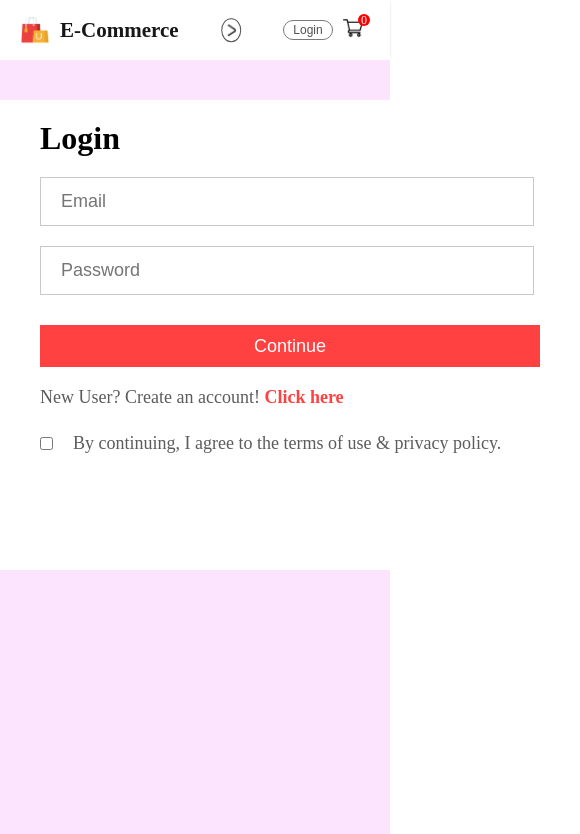
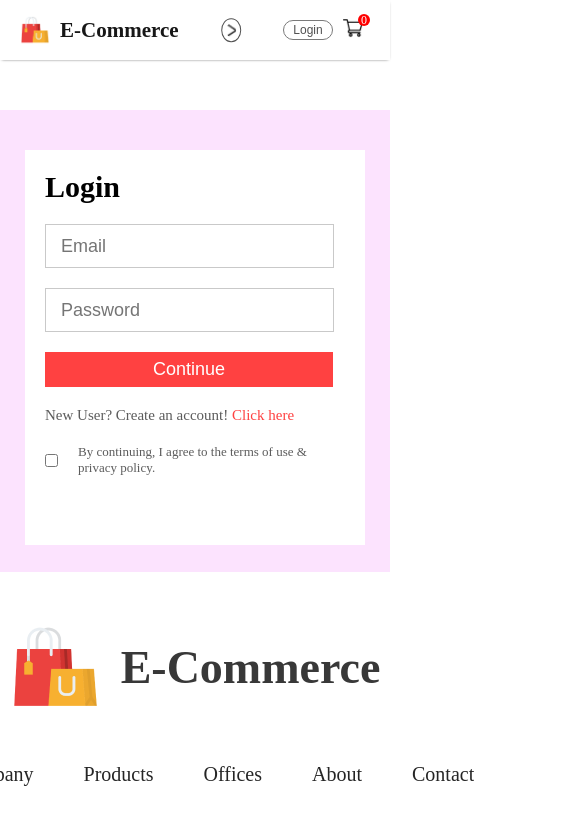
Before and after one commit to niraj142316/e-commerce-website, a React (Create React App) app: page /login in a window 390 px wide. Shown: the top 834 px of the page, 580 px wide, since content can reach past the window. Built offline with nearby package versions, Linux system fonts and the light colour scheme; no server answers.

Commit message:
Update LoginSignup.css

```diff
--- a/src/Pages/CSS/LoginSignup.css
+++ b/src/Pages/CSS/LoginSignup.css
@@ -3,6 +3,7 @@
     block-size: 100vh;
     background: #fce3fe;
     padding-block-start: 40px;
+    margin-block-end: 50px;
 }
 .loginsignup-container{
     inline-size: 500px;
@@ -60,3 +61,52 @@
     font-size: 18px;
     font-weight: 500;
 }
+
+@media(max-width:420px){
+    .loginsignup{
+        margin-block-start: 50px;
+        inline-size: 100%;
+        block-size: 50vh;
+        padding-block-start: 40px;
+    }
+    .loginsignup-container{
+        inline-size: 300px;
+        block-size: 375px;
+        padding: 10px 20px;
+    }
+    .loginsignup-container h1{
+        font-size: 30px;
+        margin: 10px 0px;
+    }
+    .loginsignup-fields{
+        gap: 20px;
+        margin-block-start: 20px;
+    }
+    .loginsignup-fields input{
+        block-size: 40px;
+        inline-size: 90%;
+        padding-inline-start: 15px;
+        font-size: 18px;
+    }
+    .loginsignup-container button{
+        inline-size: 96%;
+        block-size: 35px;
+        margin-block-start: 20px;
+        font-size: 18px;
+        font-weight: 500;
+    }
+    .loginsignup-login{
+        margin-block-start: 20px;
+        font-size: 15px;
+        font-weight: 500;
+    }
+    .loginsignup-login span{
+        font-weight: 500;
+    }
+    .loginsignup-agree{
+        margin-block-start: 20px;
+        gap: 20px;
+        font-size: 13px;
+        font-weight: 400;
+    }
+}
```
